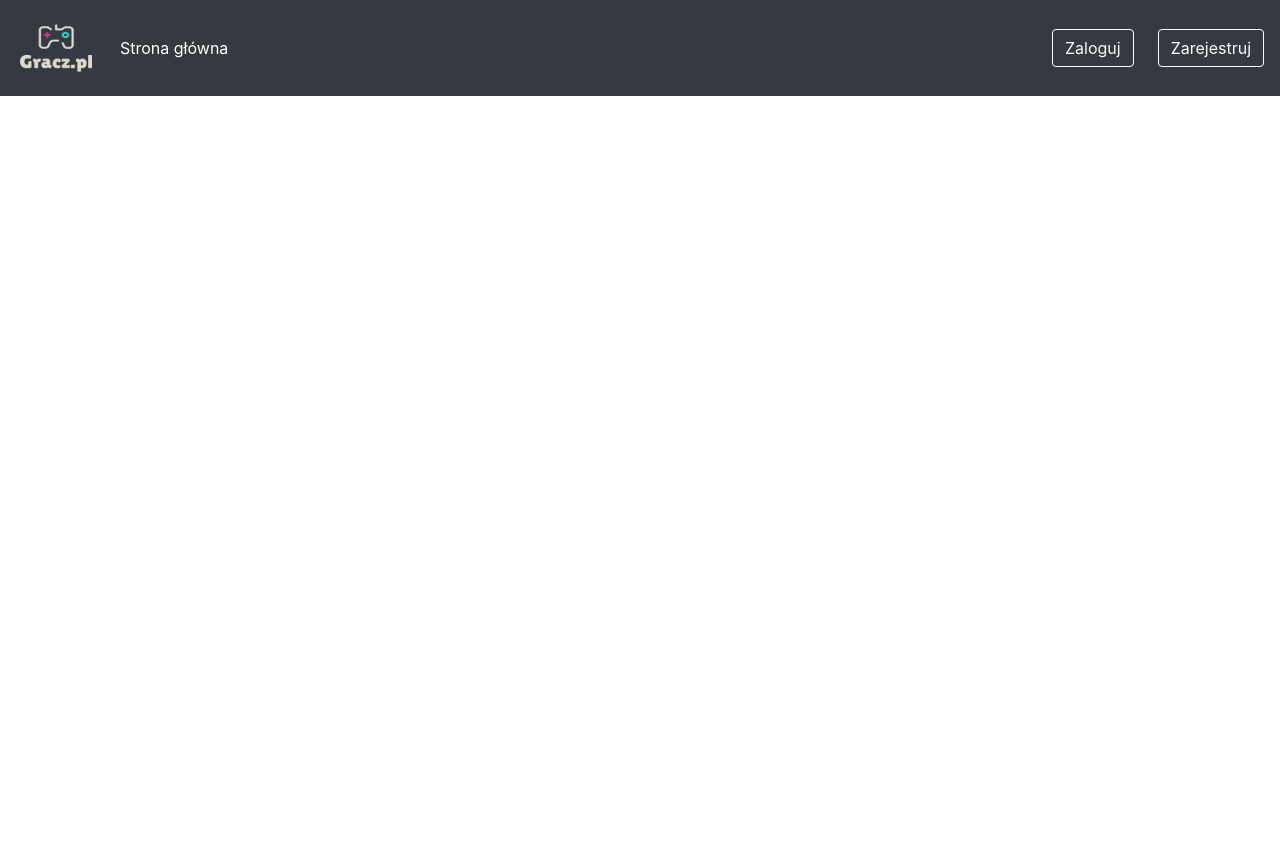
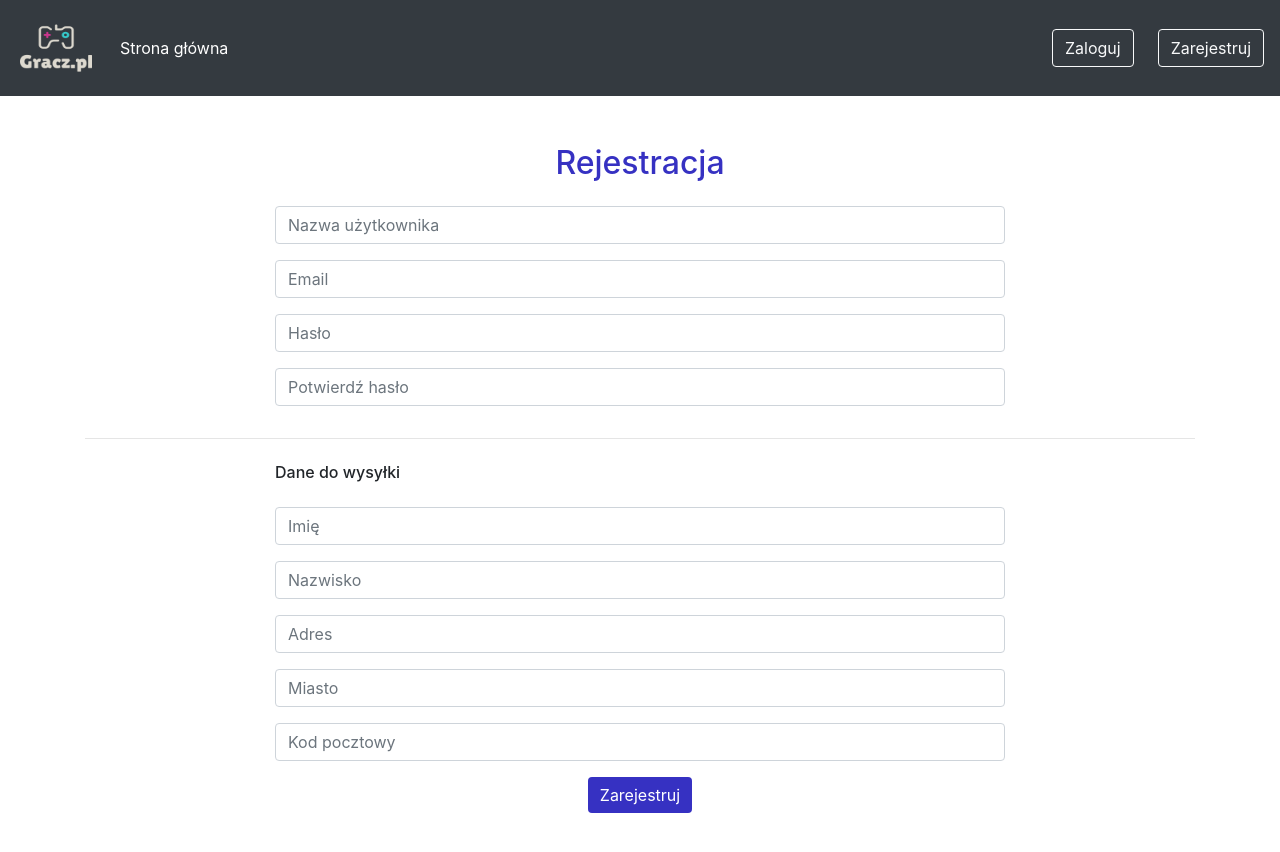
Before and after one commit to kraleppa/gracz-pl-web, a React (Create React App) app: page /register in a window 1280 px wide. Shown: the top 852 px of the page. Before the commit the page ends 800 px from the top, so only its background shows below. Built offline with nearby package versions, Linux system fonts and the light colour scheme.

Commit message:
registration done

```diff
--- a/src/components/App.js
+++ b/src/components/App.js
@@ -8,6 +8,7 @@ import GameAddPanel from "./form/GameAddPanel";
 import GameDetails from "./details/GameDetails";
 import EditGamePanel from "./form/EditGamePanel";
 import LoginPanel from "./form/LoginPanel";
+import RegisterPanel from "./form/RegisterPanel";
 
 class App extends Component {
     render() {
@@ -31,6 +32,10 @@ class App extends Component {
                             <Route exact path="/login" component={LoginPanel} /> :
                             <Redirect from="/login" to={"/"} />}
 
+                        {sessionStorage.getItem("jwt") == null ?
+                            <Route exact path="/register" component={RegisterPanel} /> :
+                            <Redirect from="/register" to={"/"} />}
+
 
                     </Switch>
                     {/*<Footer />*/}
--- a/src/components/basic/LoginNavbar.js
+++ b/src/components/basic/LoginNavbar.js
@@ -8,7 +8,10 @@ class LoginNavbar extends React.Component {
                 <Link to={'/login'} >
                     <button className="btn btn-outline-light my-2 my-sm-0" type="submit">Zaloguj</button>
                 </Link>
-                <button className="btn btn-outline-light my-2 my-sm-0 ml-4" type="submit">Zarejestruj</button>
+                <Link to={'/register'}>
+                    <button className="btn btn-outline-light my-2 my-sm-0 ml-4" type="submit">Zarejestruj</button>
+                </Link>
+
             </span>
         )
     }
--- a/src/components/form/LoginPanel.js
+++ b/src/components/form/LoginPanel.js
@@ -55,7 +55,7 @@ class LoginPanel extends React.Component {
         return (
             <div className="container">
                 <form onSubmit={this.handleSubmit}>
-                    <h2 className="text-center mt-5 mb-4" style={{color: "#3631C2"}}>Login</h2>
+                    <h2 className="text-center mt-5 mb-4" style={{color: "#3631C2"}}>Logowanie</h2>
                     <div className="row">
                         <div className="col-12 col-md-8 offset-md-2 form-group">
                             <input type="text" className="form-control" placeholder="Nazwa"
--- /dev/null
+++ b/src/components/form/RegisterPanel.js
@@ -0,0 +1,141 @@
+import React from "react";
+
+class RegisterPanel extends React.Component {
+    constructor() {
+        super();
+        this.state={
+            username: "",
+            email: "",
+            password: "",
+            passwordConfirm: "",
+            name: "",
+            surname: "",
+            address: "",
+            zip: "",
+            city: "",
+            error: null
+        }
+        this.handleChange = this.handleChange.bind(this)
+        this.handleSubmit = this.handleSubmit.bind(this)
+    }
+
+    handleSubmit(event){
+        event.preventDefault()
+        if (this.state.password !== this.state.passwordConfirm){
+            this.setState({error: "Błąd w potwierdzeniu hasła"})
+        }
+
+        const json = {
+            username: this.state.username,
+            email: this.state.email,
+            password: this.state.password,
+            name: this.state.name,
+            surname: this.state.surname,
+            address: this.state.address,
+            zip: this.state.zip,
+            city: this.state.city,
+        }
+
+        console.log(json)
+
+        fetch('http://localhost:8080/api/v1/users', {
+            method: 'POST',
+            headers: {
+                'Content-Type': 'application/json',
+            },
+            body: JSON.stringify(json)
+        })
+            .then(request => request.json())
+            .then(() => {window.location.href="/login"; alert("Rejestracja przebiegła pomyślnie!")})
+            .catch(error => {this.setState({error: "Błędny login lub email"}); console.log(error)})
+
+    }
+
+    handleChange(event){
+        const {name, value} = event.target;
+        this.setState({[name]: value})
+    }
+
+    render() {
+        return (
+            <div className="container">
+                <form onSubmit={this.handleSubmit}>
+                    <h2 className="text-center mt-5 mb-4" style={{color: "#3631C2"}}>Rejestracja</h2>
+                    <div className="row">
+                        <div className="col-12 col-md-8 offset-md-2 form-group">
+                            <input type="text" className="form-control" placeholder="Nazwa użytkownika"
+                                   name={"username"} value={this.state.username} onChange={this.handleChange} required/>
+                        </div>
+                    </div>
+                    <div className="row">
+                        <div className="col-12 col-md-8 offset-md-2 form-group">
+                            <input type="email" className="form-control" placeholder="Email"
+                                   name={"email"} value={this.state.email} onChange={this.handleChange} required/>
+                        </div>
+                    </div>
+                    <div className="row">
+                        <div className="col-12 col-md-8 offset-md-2 form-group">
+                            <input type="password" placeholder="Hasło" className="form-control"
+                                   name={"password"} value={this.state.password} onChange={this.handleChange} required/>
+                        </div>
+                    </div>
+                    <div className="row">
+                        <div className="col-12 col-md-8 offset-md-2 form-group">
+                            <input type="password" placeholder="Potwierdź hasło" className="form-control"
+                                   name={"passwordConfirm"} value={this.state.passwordConfirm} onChange={this.handleChange}required/>
+                        </div>
+                    </div>
+                    <hr />
+                    <div className="row mt-4">
+                        <div className="col-12 col-md-8 offset-md-2 form-group">
+                            <h6>Dane do wysyłki</h6>
+                        </div>
+                    </div>
+
+                    <div className="row">
+                        <div className="col-12 col-md-8 offset-md-2 form-group">
+                            <input type="text" placeholder="Imię" className="form-control"
+                                   name={"name"} value={this.state.name} onChange={this.handleChange} required/>
+                        </div>
+                    </div>
+                    <div className="row">
+                        <div className="col-12 col-md-8 offset-md-2 form-group">
+                            <input type="text" placeholder="Nazwisko" className="form-control"
+                                   name={"surname"} value={this.state.surname} onChange={this.handleChange} required/>
+                        </div>
+                    </div>
+                    <div className="row">
+                        <div className="col-12 col-md-8 offset-md-2 form-group">
+                            <input type="text" placeholder="Adres" className="form-control"
+                                   name={"address"} value={this.state.address} onChange={this.handleChange} required/>
+                        </div>
+                    </div>
+                    <div className="row">
+                        <div className="col-12 col-md-8 offset-md-2 form-group">
+                            <input type="text" placeholder="Miasto" className="form-control"
+                                   name={"city"} value={this.state.city} onChange={this.handleChange} required/>
+                        </div>
+                    </div>
+
+                    <div className="row">
+                        <div className="col-12 col-md-8 offset-md-2 form-group">
+                            <input type="text" placeholder="Kod pocztowy" className="form-control"
+                                   name={"zip"} value={this.state.zip} onChange={this.handleChange} required/>
+                        </div>
+                    </div>
+                    <div className="row">
+                        <div className="col-md-12 form-group text-center">
+                            <button className="btn button-standard" type="submit">Zarejestruj</button>
+                        </div>
+                        <div className="alert alert-danger col-12 col-md-6 offset-md-3 text-center" role="alert"
+                            style={{visibility: this.state.error === null ? "hidden" : "visible"}}>
+                            {this.state.error}
+                        </div>
+                    </div>
+                </form>
+            </div>
+        )
+    }
+}
+
+export default RegisterPanel;
```
